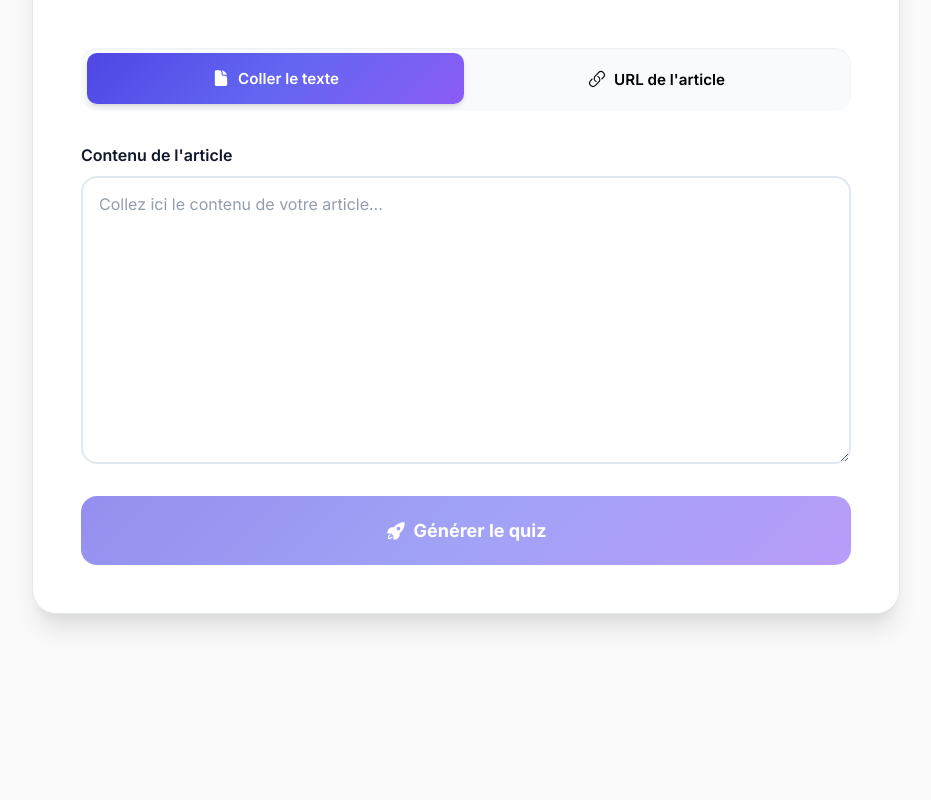
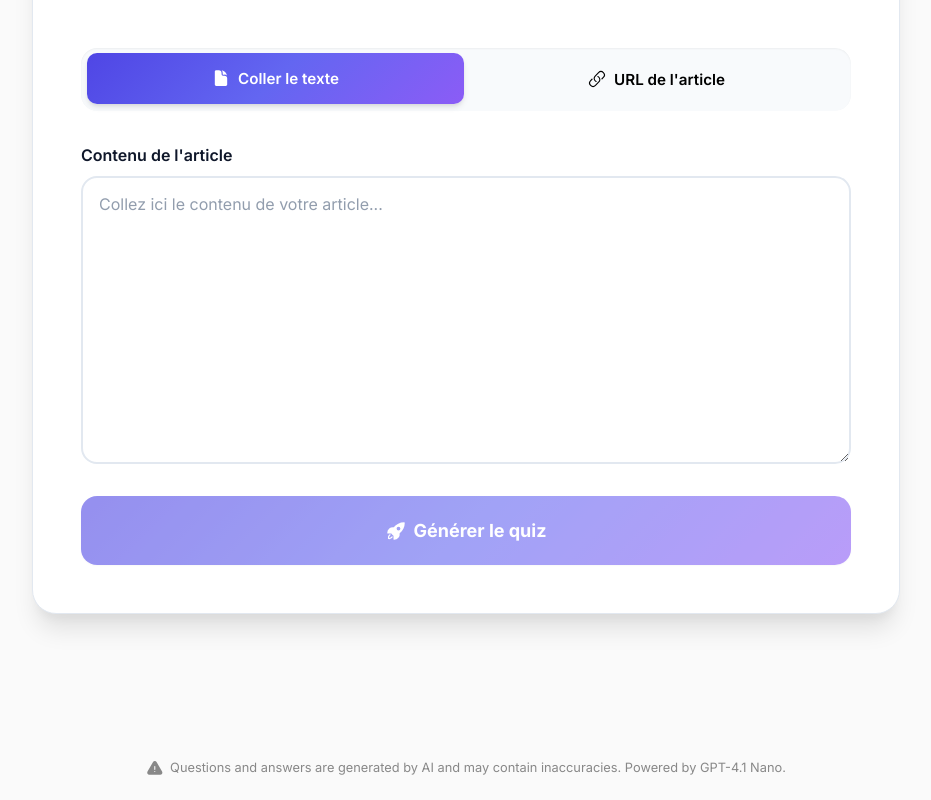
Before and after one commit to tanguyhardion/qna-genius, a Next.js app: page / in a window 1280 px wide. Shown: the part 214-1014 px from the top of the page, without its empty margins (174-1105 px from the left). Before the commit the page ends 924 px from the top, so only its background shows below. Built offline with nearby package versions, Linux system fonts and the light colour scheme.

Commit message:
add AI disclaimer

```diff
--- a/src/app/page.module.scss
+++ b/src/app/page.module.scss
@@ -1,3 +1,8 @@
+.disclaimerIcon {
+  font-size: 1.1rem;
+  vertical-align: middle;
+  color: #888;
+}
 .page {
   min-height: 100vh;
   background: var(--background);
@@ -65,3 +70,11 @@
     transform: translateY(0);
   }
 }
+
+.disclaimer {
+  text-align: center;
+  font-size: 0.8rem;
+  color: #888;
+  margin-top: 2rem;
+  padding: 1rem 0;
+}
--- a/src/app/page.tsx
+++ b/src/app/page.tsx
@@ -101,7 +101,6 @@ export default function Home() {
   return (
     <div className={styles.page}>
       <Header />
-
       <main className={styles.main}>
         {appState.error && (
           <div className={styles.errorBanner}>
@@ -145,6 +144,12 @@ export default function Home() {
           />
         )}
       </main>
+      <footer className={styles.disclaimer}>
+        <span style={{ display: 'inline-flex', alignItems: 'center', gap: '0.5em' }}>
+          <HiExclamationTriangle className={styles.disclaimerIcon} />
+         Questions and answers are generated by AI and may contain inaccuracies. Powered by GPT-4.1 Nano.
+        </span>
+      </footer>
     </div>
   );
 }
```
